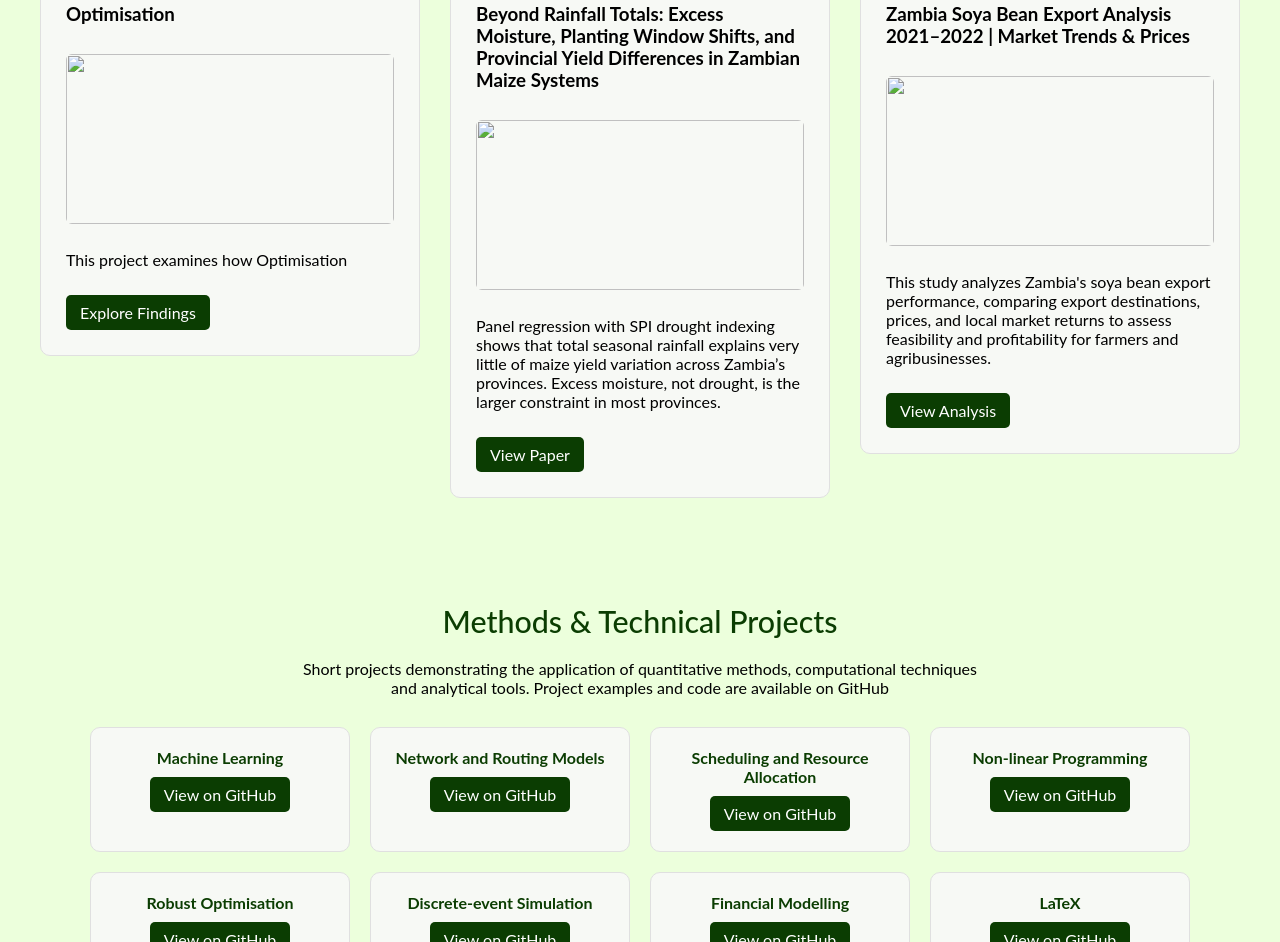
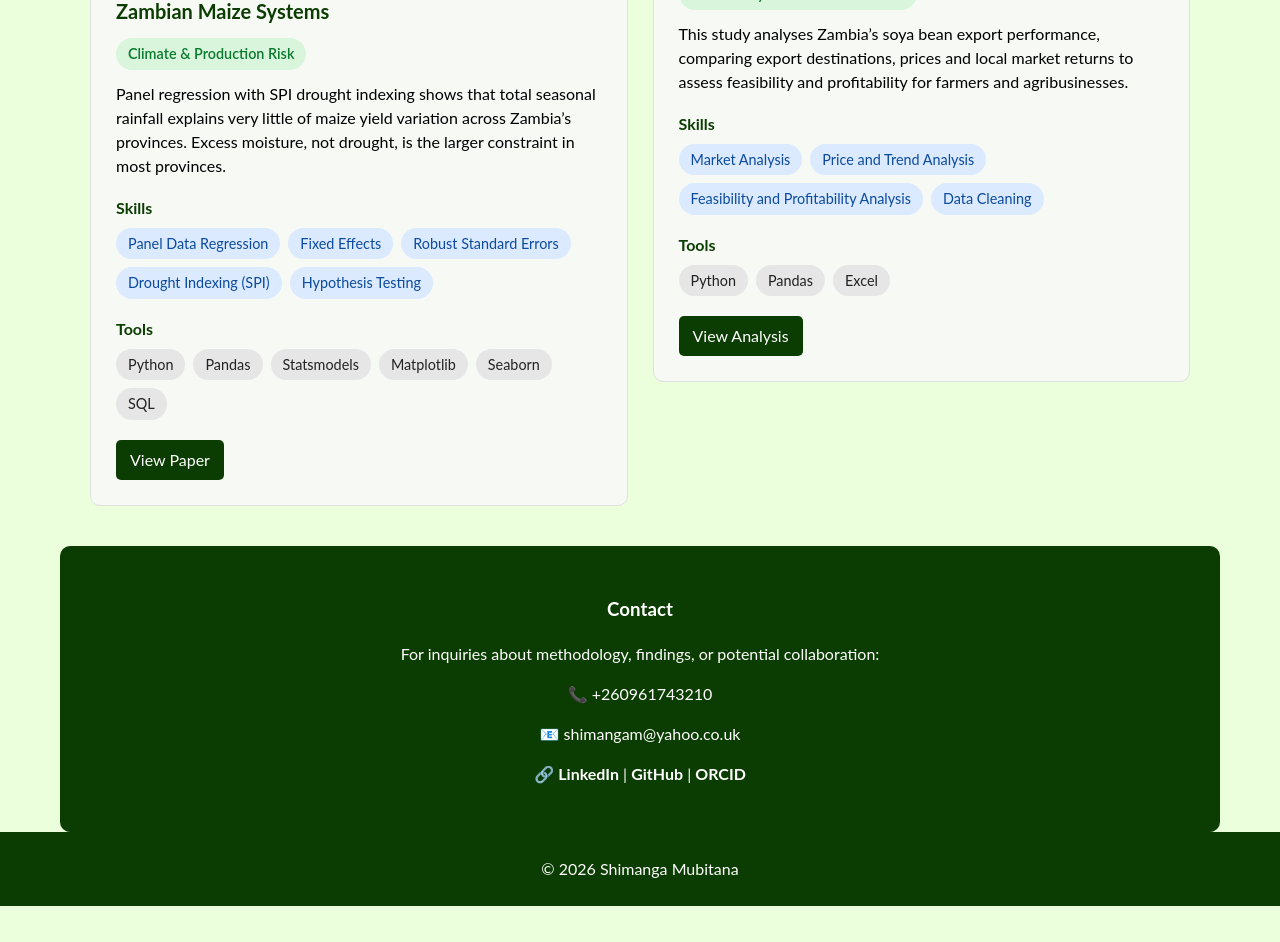
Before and after one commit to Shimanga/Research-portfolio, a plain HTML site: page index.html in a window 1280 px wide. Shown: the part 694-1636 px from the top of the page. After the commit the page ends 1600 px from the top, so only its background shows below. Drawn offline with Linux system fonts and the light colour scheme.

Commit message:
Update index.html

```diff
--- a/index.html
+++ b/index.html
@@ -3,25 +3,26 @@
 <head>
 <meta charset="UTF-8">
 <meta name="viewport" content="width=device-width, initial-scale=1.0">
-<title>Shimanga Mubitana Portfolio</title>
+<title>Shimanga Mubitana | Quantitative Research Portfolio</title>
 <style>
 /* BASE */
 body {
     margin: 0;
-    font-family: 'Lato', sans-serif;
+    font-family: 'Lato', Arial, sans-serif;
     background: #ECFFDC;
     color: #000;
+    line-height: 1.5;
 }
 
 /* HEADER */
 .main-header {
-    background-color: #0b3d02; /* dark green */
+    background-color: #0b3d02;
     text-align: center;
     padding: 40px 20px;
 }
 
 .main-header h1 {
-    color: #d4a017; /* mustard */
+    color: #d4a017;
     margin: 0;
     font-size: 2.5em;
     font-weight: bold;
@@ -32,26 +33,6 @@ body {
     margin-top: 5px;
     margin-bottom: 5px;
     font-size: 1.1em;
-}
-
-/* ABOUT */
-#about {
-    padding: 40px 20px;
-    max-width: 900px;
-    margin: auto;
-}
-
-#about h2 {
-    text-align: center;
-    font-size: 1.9em;
-    font-weight: 500;
-    color: #0b3d02;
-}
-
-#about p {
-    text-align: center;
-    max-width: 700px;
-    margin: 10px auto 0;
 }
 
 /* GENERAL SECTIONS */
@@ -66,40 +47,29 @@ h2.section-title {
     font-size: 1.9em;
     font-weight: 500;
     color: #0b3d02;
-    margin-bottom: 40px;
+    margin: 0 0 30px;
 }
 
-/* CATEGORIES: side by side on desktop, stacked on mobile */
-.categories {
+/* ABOUT */
+#about {
+    max-width: 900px;
+}
+
+#about p {
+    text-align: center;
+    max-width: 700px;
+    margin: 10px auto 0;
+}
+
+/* PROJECT CARDS: grid on desktop, one column on mobile */
+.projects-grid {
     display: grid;
-    grid-template-columns: repeat(3, 1fr);
-    gap: 30px;
-    max-width: 1200px;
-    margin: 0 auto;
-    padding: 40px 20px;
+    grid-template-columns: repeat(auto-fit, minmax(300px, 1fr));
+    gap: 25px;
     align-items: start;
 }
 
-.categories section {
-    padding: 0;
-    margin: 0;
-    max-width: none;
-    min-width: 0;
-}
-
-.categories .section-title {
-    font-size: 1.5em;
-    margin-bottom: 25px;
-}
-
-/* PROJECT CARDS */
-.projects-container {
-    display: flex;
-    flex-direction: column;
-    gap: 25px;
-}
-
-.project-block {
+.project-card {
     background: #f7f9f5;
     padding: 25px;
     border-radius: 10px;
@@ -107,88 +77,66 @@ h2.section-title {
     transition: 0.3s;
 }
 
-.project-block:hover {
+.project-card:hover {
     transform: translateY(-5px);
 }
 
-.project-number {
-    font-size: 32px;
-    font-weight: bold;
-    color: #d4a017;
-    margin-bottom: 8px;
-}
-
-.project-img {
-    width: 100%;
-    height: 170px;
-    object-fit: cover;
-    border-radius: 6px;
-    margin: 10px 0;
-}
-
-.project-block a {
-    display: inline-block;
-    margin-top: 10px;
-    background: #0b3d02;
-    color: #fff;
-    padding: 8px 14px;
-    border-radius: 5px;
-    text-decoration: none;
-}
-
-/* SKILLS */
-.skills-grid {
-    display: grid;
-    grid-template-columns: repeat(auto-fit, minmax(220px, 1fr));
-    gap: 25px;
-}
-
-.skill-card {
-    background: #f7f9f5;
-    padding: 25px;
-    border-radius: 10px;
-    border: 1px solid #e0e0e0;
-    text-align: center;
-}
-
-.skill-card ul {
-    list-style: none;
-    padding: 0;
-    margin: 10px 0 0;
-}
-
-.skill-card li {
-    margin: 6px 0;
-}
-
-/* SKILLS IN PRACTICE */
-.practice-intro {
-    text-align: center;
-    max-width: 700px;
-    margin: -20px auto 30px;
-}
-
-.practice-grid {
-    display: grid;
-    grid-template-columns: repeat(auto-fit, minmax(240px, 1fr));
-    gap: 20px;
-}
-
-.practice-card {
-    background: #f7f9f5;
-    padding: 20px;
-    border-radius: 10px;
-    border: 1px solid #e0e0e0;
-    text-align: center;
-}
-
-.practice-card h4 {
-    margin: 0 0 10px;
+.project-card h3 {
+    margin: 0 0 12px;
+    font-size: 1.25em;
     color: #0b3d02;
 }
 
-.practice-card a {
+.project-card h4 {
+    margin: 18px 0 8px;
+    font-size: 1em;
+    color: #0b3d02;
+}
+
+.project-card p {
+    margin: 12px 0 0;
+}
+
+/* TAGS */
+.tags {
+    list-style: none;
+    padding: 0;
+    margin: 0;
+    display: flex;
+    flex-wrap: wrap;
+    gap: 8px;
+}
+
+.tags li {
+    padding: 5px 12px;
+    border-radius: 999px;
+    font-size: 0.9em;
+}
+
+.tag-category {
     display: inline-block;
+    background: #d9f5dc;
+    color: #0a7a2f;
+    padding: 5px 12px;
+    border-radius: 999px;
+    font-size: 0.9em;
+    font-weight: 600;
+}
+
+.tags.skills li {
+    background: #dbeafe;
+    color: #0b4a9e;
+}
+
+.tags.tools li {
+    background: #e6e6e6;
+    color: #222;
+}
+
+/* LINK BUTTON */
+.project-card a.project-link {
+    display: inline-block;
+    margin-top: 20px;
     background: #0b3d02;
     color: #fff;
     padding: 8px 14px;
@@ -218,13 +166,6 @@ footer {
     background: #0b3d02;
     color: white;
 }
-
-/* MOBILE: one column at 900px and below */
-@media (max-width: 900px) {
-    .categories {
-        grid-template-columns: 1fr;
-    }
-}
 </style>
 </head>
 <body>
@@ -233,180 +174,111 @@ footer {
 <header class="main-header">
     <p class="header-subtitle">Quantitative Research Portfolio</p>
     <h1>Shimanga Mubitana</h1>
-    <p class="header-subtitle">Quantitative Research | Decision-Making Under Uncertainty</p>
+    <p class="header-subtitle">Optimisation and decision-making under uncertainty, applied to production, markets and resource planning</p>
 </header>
 
 <!-- ABOUT -->
 <section id="about">
-    <h2>About This Portfolio</h2>
+    <h2 class="section-title">About This Portfolio</h2>
     <p>
-        This portfolio presents research applying statistical methods, mathematical modelling and optimisation to problems in production, markets and resource allocation. The studies investigate production dynamics, market behaviour, operational constraints and risk using statistical and computational approaches. </p>
-
- <p>Current research areas include agricultural production, commodity markets, climate variability and optimisation under uncertainty, with broader interests in operations research, simulation, forecasting and computational modelling.
+        This portfolio presents research and analytical work on decision-making under uncertainty, with applications in production systems and commodity markets. The work combines agricultural and economic data with statistical, econometric and quantitative methods to investigate production outcomes, market behaviour and risk. Current work extends these methods into optimisation, simulation and computational approaches.
     </p>
 </section>
 
-<!-- THREE CATEGORIES -->
-<div class="categories">
+<!-- PROJECTS -->
+<section id="projects">
+    <h2 class="section-title">Research &amp; Projects</h2>
 
-    <!-- Optimisation & Decision Models -->
-    <section id="Optimisation-Decision-Models">
-        <h2 class="section-title">Optimisation &amp; Decision Models</h2>
-        <div class="projects-container">
-            <div class="project-block">
-                <div class="project-number">01</div>
-                <h3>Optimisation</h3>
-                <img src="zm-poultry.jpg" class="project-img" alt="">
-                <p>This project examines how Optimisation</p>
-                <a href="#">Explore Findings</a>
-            </div>
-        </div>
-    </section>
+    <div class="projects-grid">
 
-    <!-- Climate & Production Risk -->
-    <section id="production-risk">
-        <h2 class="section-title">Climate &amp; Production Risk</h2>
-        <div class="projects-container">
-            <div class="project-block">
-                <div class="project-number">02</div>
-                <h3>Beyond Rainfall Totals: Excess Moisture, Planting Window Shifts, and Provincial Yield Differences in Zambian Maize Systems</h3>
-                <img src="zm-crops.jpg" class="project-img" alt="">
-                <p>Panel regression with SPI drought indexing shows that total seasonal rainfall explains very little of maize yield variation across Zambia’s provinces. Excess moisture, not drought, is the larger constraint in most provinces.</p>
-                <a href="https://doi.org/10.5281/zenodo.22809482">View Paper</a>
-            </div>
-        </div>
-    </section>
+        <!-- PROJECT 1 -->
+        <div class="project-card">
+            <h3>Beyond Rainfall Totals: Excess Moisture, Planting Window Shifts, and Provincial Yield Differences in Zambian Maize Systems</h3>
+            <span class="tag-category">Climate &amp; Production Risk</span>
+            <p>Panel regression with SPI drought indexing shows that total seasonal rainfall explains very little of maize yield variation across Zambia’s provinces. Excess moisture, not drought, is the larger constraint in most provinces.</p>
 
-    <!-- Commodity Markets & Economics -->
-    <section id="commodity-markets">
-        <h2 class="section-title">Commodity Markets &amp; Economics</h2>
-        <div class="projects-container">
-            <div class="project-block">
-                <div class="project-number">03</div>
-                <h3>Zambia Soya Bean Export Analysis 2021–2022 | Market Trends &amp; Prices</h3>
-                <img src="zm-poultry.jpg" class="project-img" alt="">
-                <p>This study analyzes Zambia's soya bean export performance, comparing export destinations, prices, and local market returns to assess feasibility and profitability for farmers and agribusinesses.</p>
-                <a href="https://github.com/Shimanga/Zambia-Soya-Beans-Export-Pulse">View Analysis</a>
-            </div>
-        </div>
-    </section>
+            <h4>Skills</h4>
+            <ul class="tags skills">
+                <li>Panel Data Regression</li>
+                <li>Fixed Effects</li>
+                <li>Robust Standard Errors</li>
+                <li>Drought Indexing (SPI)</li>
+                <li>Hypothesis Testing</li>
+            </ul>
 
-</div>
+            <h4>Tools</h4>
+            <ul class="tags tools">
+                <li>Python</li>
+                <li>Pandas</li>
+                <li>Statsmodels</li>
+                <li>Matplotlib</li>
+                <li>Seaborn</li>
+                <li>SQL</li>
+            </ul>
 
-<!-- Methods & Technical Projects -->
-<!-- For each card: replace href="#" with your link, and change the link text to "Watch on YouTube" if it is a video. Delete any card you do not finish. -->
-<section id="technical-projects">
-    <h2 class="section-title">Methods & Technical Projects</h2>
-    <p class="practice-intro">Short projects demonstrating the application of quantitative methods, computational techniques and analytical tools. Project examples and code are available on GitHub</p>
-    <div class="practice-grid">
-
-        <div class="practice-card">
-            <h4>Machine Learning</h4>
-            <a href="#">View on GitHub</a>
+            <a class="project-link" href="https://doi.org/10.5281/zenodo.22809482">View Paper</a>
         </div>
 
-        <div class="practice-card">
-            <h4>Network and Routing Models</h4>
-            <a href="#">View on GitHub</a>
+        <!-- PROJECT 2 -->
+        <div class="project-card">
+            <h3>Zambia Soya Bean Export Analysis 2021–2022</h3>
+            <span class="tag-category">Commodity Markets &amp; Economics</span>
+            <p>This study analyses Zambia’s soya bean export performance, comparing export destinations, prices and local market returns to assess feasibility and profitability for farmers and agribusinesses.</p>
+
+            <h4>Skills</h4>
+            <ul class="tags skills">
+                <li>Market Analysis</li>
+                <li>Price and Trend Analysis</li>
+                <li>Feasibility and Profitability Analysis</li>
+                <li>Data Cleaning</li>
+            </ul>
+
+            <h4>Tools</h4>
+            <ul class="tags tools">
+                <li>Python</li>
+                <li>Pandas</li>
+                <li>Excel</li>
+            </ul>
+
+            <a class="project-link" href="https://github.com/Shimanga/Zambia-Soya-Beans-Export-Pulse">View Analysis</a>
         </div>
 
-        <div class="practice-card">
-            <h4>Scheduling and Resource Allocation</h4>
-            <a href="#">View on GitHub</a>
+        <!--
+        TEMPLATE FOR A NEW PROJECT
+        Copy everything between the two lines below, paste it above this comment, then fill it in.
+        Category options: Optimisation &amp; Decision Models, Climate &amp; Production Risk, Commodity Markets &amp; Economics
+
+        <div class="project-card">
+            <h3>Project title</h3>
+            <span class="tag-category">Category</span>
+            <p>Two sentences on the problem, the method and the result.</p>
+
+            <h4>Skills</h4>
+            <ul class="tags skills">
+                <li>Skill one</li>
+                <li>Skill two</li>
+            </ul>
+
+            <h4>Tools</h4>
+            <ul class="tags tools">
+                <li>Python</li>
+                <li>Another tool</li>
+            </ul>
+
+            <a class="project-link" href="PASTE-LINK-HERE">View on GitHub</a>
         </div>
-
-        <div class="practice-card">
-            <h4>Non-linear Programming</h4>
-            <a href="#">View on GitHub</a>
-        </div>
-
-        <div class="practice-card">
-            <h4>Robust Optimisation</h4>
-            <a href="#">View on GitHub</a>
-        </div>
-
-        <div class="practice-card">
-            <h4>Discrete-event Simulation</h4>
-            <a href="#">View on GitHub</a>
-        </div>
-
-        <div class="practice-card">
-            <h4>Financial Modelling</h4>
-            <a href="#">View on GitHub</a>
-        </div>
-
-        <div class="practice-card">
-            <h4>LaTeX</h4>
-            <a href="#">View on GitHub</a>
-        </div>
-
-    </div>
-</section>
-
-<!-- SKILLS -->
-<section id="skills">
-    <h2 class="section-title">Skills</h2>
-    <div class="skills-grid">
-
-        <div class="skill-card">
-            <h4>Data Tools</h4>
-            <ul>
-                <li>Python</li>
-                <li>SQL</li>
-                <li>Excel</li>
-                <li>Git/GitHub</li>
-                <li>Data visualisation</li>
-            </ul>
-        </div>
-
-        <div class="skill-card">
-            <h4>Quantitative &amp; Statistical Analysis</h4>
-            <ul>
-                <li>Statistical Analysis</li>
-                <li>Econometrics</li>
-                <li>Regression Analysis</li>
-                <li>Panel Data Analysis</li>
-                <li>Time Series Analysis</li>
-                <li>Correlation &amp; Trend Analysis</li>
-                <li>Hypothesis Testing</li>
-            </ul>
-        </div>
-
-        <div class="skill-card">
-            <h4>Optimisation &amp; Operations Research</h4>
-            <ul>
-                <li>Mathematical programming</li>
-                <li>Stochastic and robust optimisation</li>
-                <li>Network and routing models</li>
-                <li>Scheduling and resource allocation</li>
-                <li>Scenario and decision analysis</li>
-            </ul>
-        </div>
-
-        <div class="skill-card">
-            <h4>Modelling &amp; Risk</h4>
-            <ul>
-                <li>Predictive Modelling</li>
-                <li>Time Series Forecasting</li>
-                <li>Risk &amp; Scenario Modelling</li>
-                <li>Monte Carlo Simulation</li>
-                <li>Financial Modelling</li>
-                <li>Optimization</li>
-                <li>Machine Learning</li>
-            </ul>
-        </div>
+        -->
 
     </div>
 </section>
 
 <!-- CONTACT -->
 <section class="contact">
-    <h3>Request Insights</h3>
+    <h3>Contact</h3>
     <p>For inquiries about methodology, findings, or potential collaboration:</p>
     <p>📞 +260961743210</p>
     <p>📧 shimangam@yahoo.co.uk</p>
-    <p>🔗 <a href="https://orcid.org/0009-0006-7013-521X">ORCID</a></p>
-    <p>🔗 <a href="https://www.linkedin.com/in/shimanga-mubitana">LinkedIn</a></p>
+    <p>🔗 <a href="https://www.linkedin.com/in/shimanga-mubitana">LinkedIn</a> | <a href="https://github.com/Shimanga">GitHub</a> | <a href="https://orcid.org/0009-0006-7013-521X">ORCID</a></p>
 </section>
 
 <footer>
```
